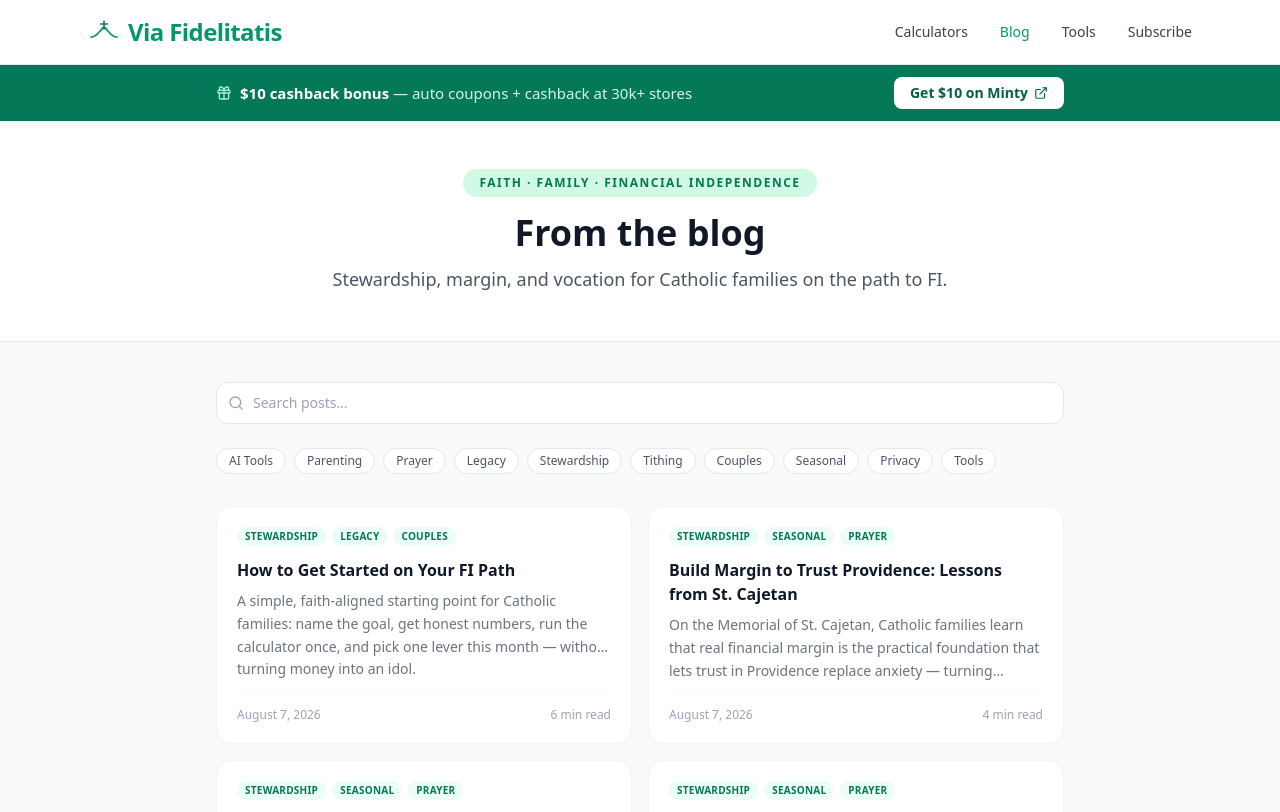
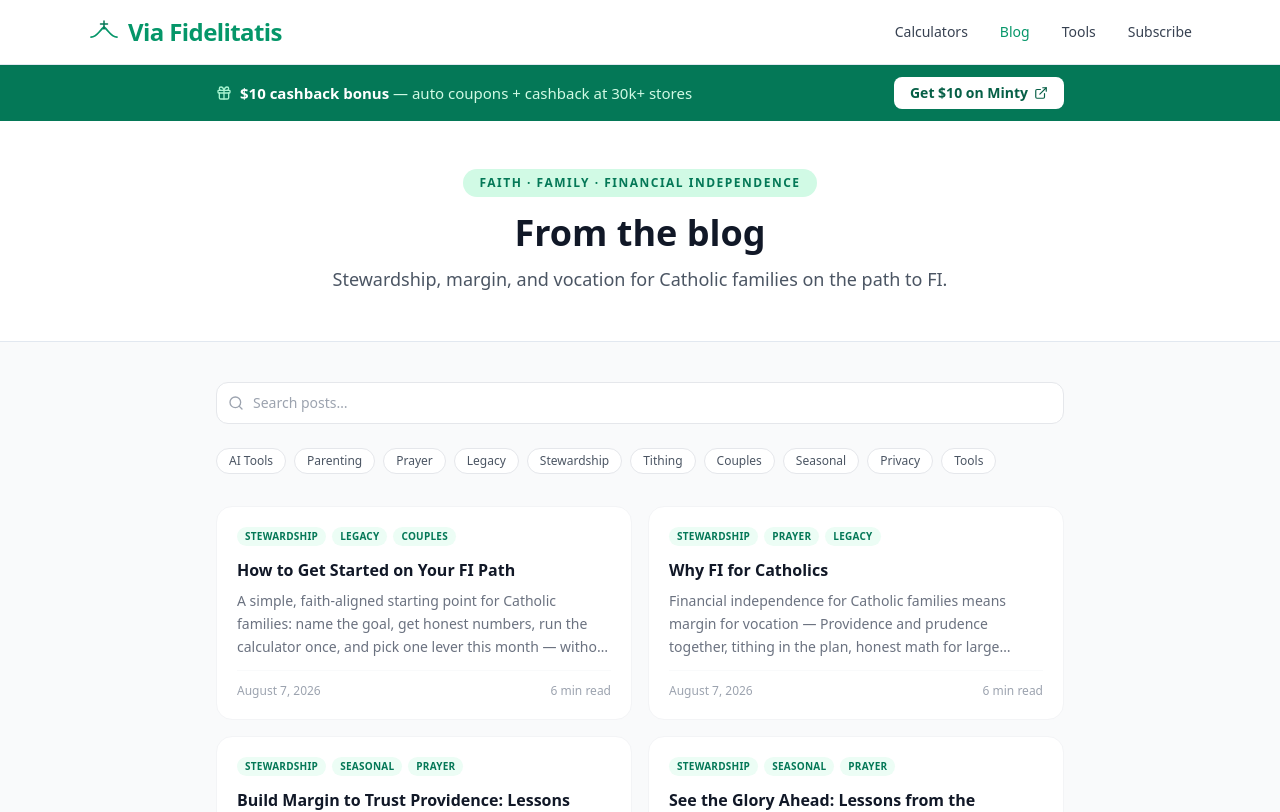
Before and after one commit to daughterpop/super-fi-calc, a React (Vite) app: page /blog in a window 1280 px wide. Shown: the top 812 px of the page. Built offline with nearby package versions, Linux system fonts and the light colour scheme.

Commit message:
Add Why FI for Catholics to posts index (featured)

```diff
--- a/src/data/posts.js
+++ b/src/data/posts.js
@@ -7,6 +7,16 @@ const rawPosts = [
     readTime: '6 min read',
     link: '/blog/how-to-get-started-on-your-fi-path',
     tags: ['Stewardship', 'Legacy', 'Couples'],
+    featured: true
+  },
+  {
+    title: 'Why FI for Catholics',
+    date: 'August 7, 2026',
+    dateSort: '2026-08-07',
+    excerpt: 'Financial independence for Catholic families means margin for vocation — Providence and prudence together, tithing in the plan, honest math for large households, and freedom for the mission rather than secular FIRE cosplay.',
+    readTime: '6 min read',
+    link: '/blog/why-fi-for-catholics',
+    tags: ['Stewardship', 'Prayer', 'Legacy', 'Tithing'],
     featured: true
   },
   {
```
